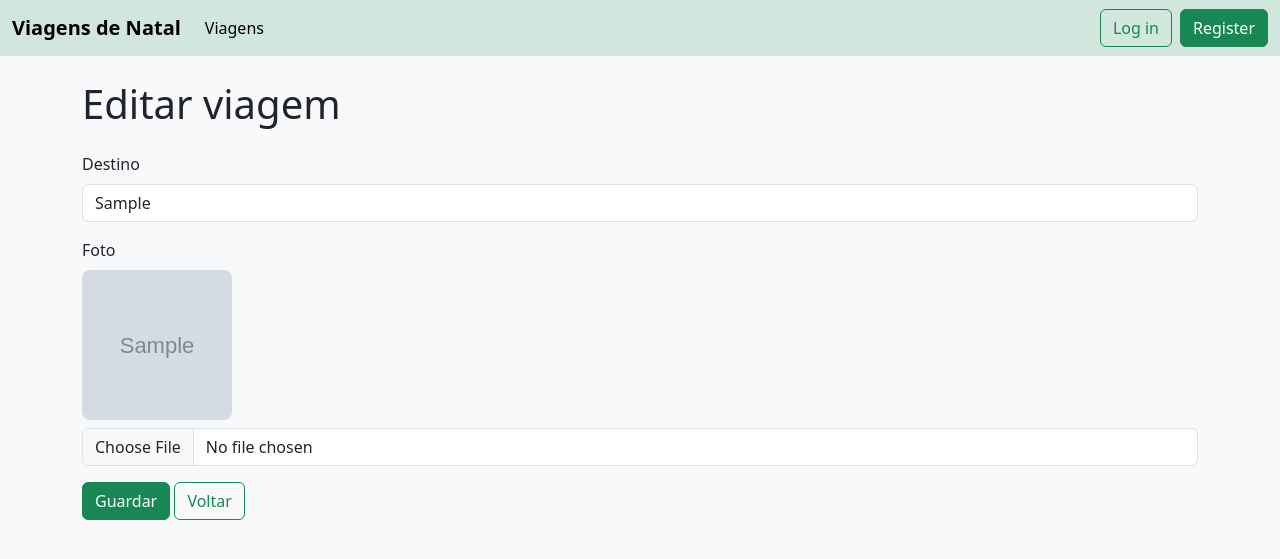
After one commit to brunajacby/viagens-natal, a Laravel app: page /trips/edit/1 in a window 1280 px wide. The commit adds this page. Shown: the top 559 px of the page. Run offline with Laravel 12, Linux system fonts and the light colour scheme; tables that the repository leaves empty hold one stand-in row (values such as "Sample post"); grey boxes marked "Sample" are stand-in pictures; parts of the project's set-up code (start-up, migrations or seed data) failed here and were passed over.

Commit message:
crud viagens completo.

```diff
--- a/app/Http/Controllers/TripController.php
+++ b/app/Http/Controllers/TripController.php
@@ -5,6 +5,7 @@ namespace App\Http\Controllers;
 use Illuminate\Http\Request;
 use Illuminate\Support\Facades\Storage;
 use App\Models\Trip;
+use App\Models\Stop;
 
 class TripController extends Controller
 {
@@ -46,4 +47,44 @@ class TripController extends Controller
 
         return redirect()->route('trips.all')->with('message', 'Viagem adicionada com sucesso!');
     }
+
+    // mostra o formulário para editar viagem
+    public function editTrip(int $id) {
+
+        $tripInfo = Trip::where('id', $id)->select('id', 'destination', 'photo')->first();
+
+        return view('trips.edittrip', compact('tripInfo'));
+    }
+
+        // grava as alterações da viagem
+    public function updateTrip(Request $request) {
+
+        $request->validate([
+            'destination' => 'required|max:100',
+            'photo' => 'image'
+        ]);
+
+        $photo = Trip::where('id', $request->id)->value('photo');
+
+        if($request->hasFile('photo')){
+            //armazenar no storage e guarda o caminho numa var
+            $photo = Storage::putFile('tripPhotos', $request->photo);
+        }
+
+        Trip::where('id', $request->id)->update([
+            'destination' => $request->destination,
+            'photo' => $photo
+        ]);
+
+        return redirect()->route('trips.all')->with('message', 'Viagem actualizada com sucesso!');
+    }
+
+        // apaga a viagem e as paragens dela
+    public function deleteTrip($id) {
+
+        Stop::where('trip_id', $id)->delete();
+        Trip::where('id', $id)->delete();
+
+        return back();
+    }
 }
--- a/resources/views/trips/alltrips.blade.php
+++ b/resources/views/trips/alltrips.blade.php
@@ -32,6 +32,8 @@
                     <td>{{ $trip->stops_count }}</td>
                     <td>
                         <a href="{{ route('stops.trip', $trip->id) }}" class="btn btn-success">Ver paragens</a>
+                        <a href="{{ route('trips.edit', $trip->id) }}" class="btn btn-outline-success">Editar</a>
+                        <a href="{{ route('trips.delete', $trip->id) }}" class="btn btn-outline-danger">Apagar</a>
                     </td>
                 </tr>
             @endforeach
--- /dev/null
+++ b/resources/views/trips/edittrip.blade.php
@@ -0,0 +1,31 @@
+@extends('layouts.fo')
+
+@section('content')
+    <h1 class="my-4">Editar viagem</h1>
+
+    <form method="POST" action="{{ route('trips.update') }}" enctype="multipart/form-data">
+        @csrf
+        @method('PUT')
+        <input type="hidden" name="id" value="{{ $tripInfo->id }}">
+
+        <div class="mb-3">
+            <label for="destination" class="form-label">Destino</label>
+            <input required type="text" name="destination" value="{{ $tripInfo->destination }}" class="form-control" id="destination">
+        </div>
+        @error('destination')
+            <p>Destino inválido</p>
+        @enderror
+
+        <div class="mb-3">
+            <label for="photo" class="form-label">Foto</label>
+            <img class="trip-photo d-block mb-2" src="{{ $tripInfo->photo ? asset('storage/' . $tripInfo->photo) : asset('images/nophoto.jpg') }}" alt="">
+            <input type="file" name="photo" class="form-control" id="photo" accept="image/*">
+        </div>
+        @error('photo')
+            <p>Foto inválida</p>
+        @enderror
+
+        <button type="submit" class="btn btn-success">Guardar</button>
+        <a href="{{ route('trips.all') }}" class="btn btn-outline-success">Voltar</a>
+    </form>
+@endsection
--- a/routes/web.php
+++ b/routes/web.php
@@ -19,3 +19,12 @@ Route::get('/trips/add', [TripController::class, 'addTrip'])->name('trips.add');
 
 // rota para gravar a viagem
 Route::post('/trips/store', [TripController::class, 'storeTrip'])->name('trips.store');
+
+// rota do formulário para editar viagem
+Route::get('/trips/edit/{id}', [TripController::class, 'editTrip'])->name('trips.edit');
+
+// rota para gravar as alterações da viagem
+Route::put('/trips/update', [TripController::class, 'updateTrip'])->name('trips.update');
+
+// rota para apagar viagem
+Route::get('/trips/delete/{id}', [TripController::class, 'deleteTrip'])->name('trips.delete');
```
